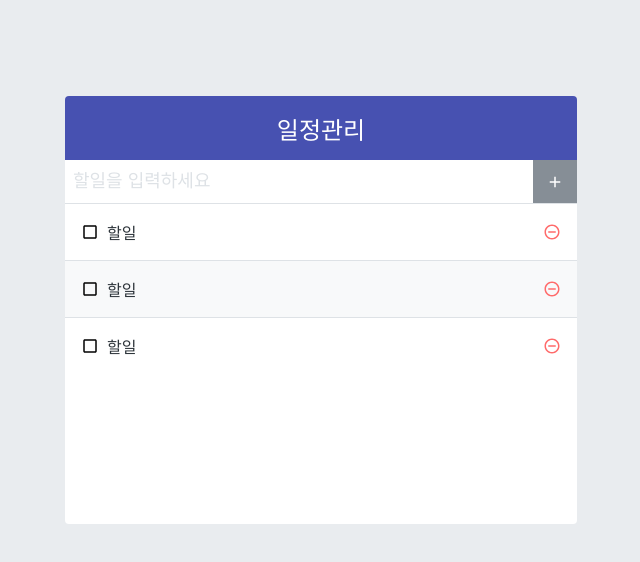
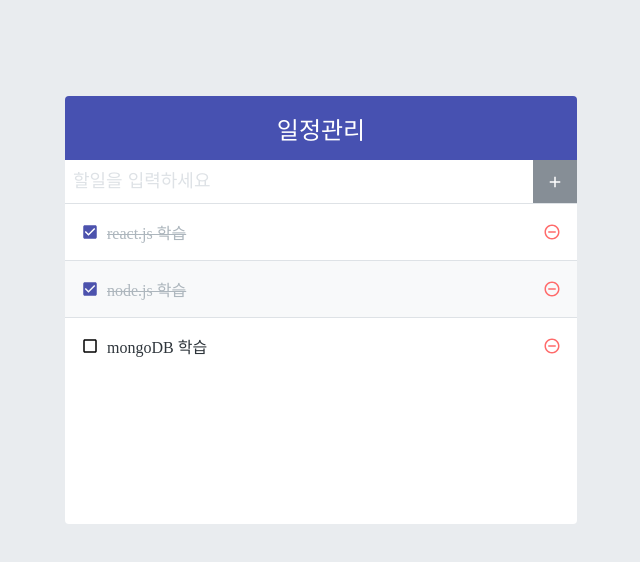
Before and after one commit to yzzzzun/react-todoList, a React (Create React App) app: page / in a window 1280 px wide. Shown: the top 562 px of the page, without its empty margins (319-959 px from the left). Built offline with nearby package versions, Linux system fonts and the light colour scheme.

Commit message:
[TDA-11] App component todos state 사용

```diff
--- a/src/App.js
+++ b/src/App.js
@@ -1,14 +1,19 @@
-import React from 'react';
+import React, { useState } from 'react';
 import './App.css';
 import TodoTemplate from './components/TodoTemplate';
 import TodoInsert from './components/TodoInsert';
 import TodoList from './components/TodoList';
 
 const App = () => {
+  const [todos, setTodos] = useState([
+    { id: 1, text: 'react.js 학습', checked: true },
+    { id: 2, text: 'node.js 학습', checked: true },
+    { id: 3, text: 'mongoDB 학습', checked: false },
+  ]);
   return (
     <TodoTemplate>
       <TodoInsert />
-      <TodoList />
+      <TodoList todos={todos} />
     </TodoTemplate>
   );
 };
--- a/src/components/TodoInsert.js
+++ b/src/components/TodoInsert.js
@@ -1,11 +1,21 @@
-import React from 'react';
+import React, { useState, useCallback } from 'react';
 import { MdAdd } from 'react-icons/md';
 import './TodoInsert.scss';
 
 const TodoInsert = () => {
+  const [value, setValue] = useState('');
+
+  const onChange = useCallback(e => {
+    setValue(e.target.value);
+  }, []);
+
   return (
     <form className="TodoInsert">
-      <input placeholder="할일을 입력하세요" />
+      <input
+        placeholder="할일을 입력하세요"
+        value={value}
+        onChange={onChange}
+      />
       <button type="submit">
         <MdAdd />
       </button>
--- a/src/components/TodoList.js
+++ b/src/components/TodoList.js
@@ -1,12 +1,12 @@
 import React from 'react';
 import TodoListItem from './TodoListItem';
 import './TodoList.scss';
-const TodoList = () => {
+const TodoList = ({ todos }) => {
   return (
     <div className="TodoList">
-      <TodoListItem />
-      <TodoListItem />
-      <TodoListItem />
+      {todos.map(todo => (
+        <TodoListItem todo={todo} key={todo.id} />
+      ))}
     </div>
   );
 };
--- a/src/components/TodoListItem.js
+++ b/src/components/TodoListItem.js
@@ -4,14 +4,16 @@ import {
   MdCheckBox,
   MdRemoveCircleOutline,
 } from 'react-icons/md';
+import cn from 'classnames';
 import './TodoListItem.scss';
 
-const TodoListItem = () => {
+const TodoListItem = ({ todo }) => {
+  const { text, checked } = todo;
   return (
     <div className="TodoListItem">
-      <div className="checkbox">
-        <MdCheckBoxOutlineBlank />
-        <div className="text">할일</div>
+      <div className={cn('checkbox', { checked })}>
+        {checked ? <MdCheckBox /> : <MdCheckBoxOutlineBlank />}
+        <div className="text">{text}</div>
       </div>
       <div className="remove">
         <MdRemoveCircleOutline />
--- a/src/components/TodoListItem.scss
+++ b/src/components/TodoListItem.scss
@@ -22,7 +22,7 @@
     }
     &.checked {
       svg {
-        color: #22b8cf;
+        color: #4c52ad;
       }
       .text {
         color: #adb6bd;
```
